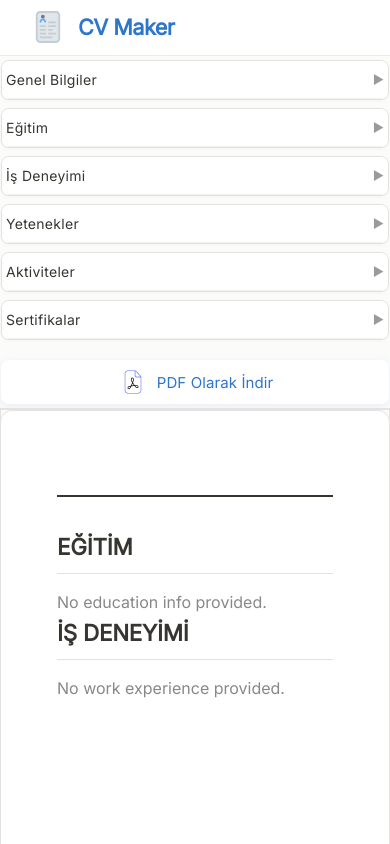
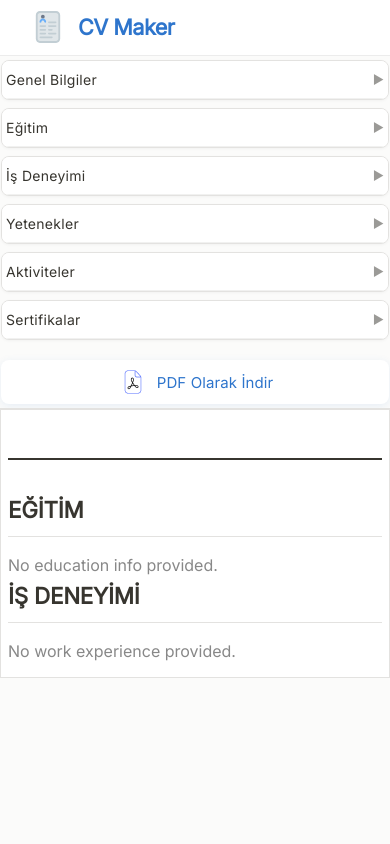
Before and after one commit to 33Yasin/CV-Maker, a React (Vite) app: page / in a window 390 px wide. Shown: the top 844 px of the page. Built offline with nearby package versions, Linux system fonts and the light colour scheme.

Commit message:
fixed mobile design

```diff
--- a/src/App.css
+++ b/src/App.css
@@ -254,6 +254,7 @@ button:active {
     padding: 0;
     justify-content: flex-start;
     align-items: center;
+    overflow-x: hidden;
   }
   .cv-a4-wrapper, .cv-a4-wrapper > div {
     width: 100vw;
@@ -265,6 +266,7 @@ button:active {
     border-radius: 0;
     box-shadow: none;
     transform: scale(1);
+    overflow-x: hidden;
   }
   input, button {
     font-size: 16px;
@@ -288,6 +290,7 @@ button:active {
     border-radius: 0;
     box-shadow: none;
     transform: scale(1);
+    overflow-x: hidden;
   }
   .sidebar {
     padding: 4px 1px;
@@ -306,6 +309,40 @@ button:active {
   input, button {
     width: 100%;
     box-sizing: border-box;
+  }
+
+  /* Mobilde taşma sorunlarını önle */
+  body {
+    overflow-x: hidden;
+  }
+
+  .app-container {
+    overflow-x: hidden;
+  }
+
+  .cv-preview-container {
+    overflow-x: hidden;
+  }
+}
+
+/* Çok küçük ekranlar için ek optimizasyonlar */
+@media (max-width: 320px) {
+  .sidebar {
+    padding: 6px 1px;
+  }
+
+  .section-header {
+    padding: 8px 4px;
+    font-size: 12px;
+  }
+
+  .section-content {
+    padding: 6px 2px;
+  }
+
+  input, button {
+    font-size: 14px;
+    padding: 8px 10px;
   }
 }
 
--- a/src/components/CVPreview.jsx
+++ b/src/components/CVPreview.jsx
@@ -15,18 +15,26 @@ function CVPreview({ userInfo, educationList, experienceList, skills, activities
     // Header (sadece ilk sayfada)
     contentBlocks.push({ type: 'header', jsx: (
         <div className={styles.cvHeader} key="header">
-            <div style={{ display: 'flex', alignItems: 'center', gap: 24 }}>
+            <div style={{ display: 'flex', alignItems: 'center', gap: 24, flexWrap: 'wrap' }}>
                 {userInfo.photo && (
-                    <img src={userInfo.photo} alt="Profil" style={{ width: 80, height: 80, borderRadius: '50%', objectFit: 'cover', border: '2px solid #e3e2e0' }} />
+                    <img src={userInfo.photo} alt="Profil" style={{
+                        width: 80,
+                        height: 80,
+                        borderRadius: '50%',
+                        objectFit: 'cover',
+                        border: '2px solid #e3e2e0',
+                        minWidth: 80,
+                        minHeight: 80
+                    }} />
                 )}
-                <div>
+                <div style={{ flex: 1, minWidth: 0 }}>
                     <div className={styles.cvName}>
                         {userInfo.firstName} {userInfo.lastName}
                     </div>
                     <div className={styles.cvContact}>
                         <div className={styles.cvContactRow}>
                             {userInfo.email && (
-                                <span>
+                                <span style={{ wordBreak: 'break-word', overflowWrap: 'break-word' }}>
                                     {userInfo.email.startsWith('http') ? (
                                         <a href={userInfo.email} target="_blank" rel="noopener noreferrer" className={styles.contactLink}>
                                             {userInfo.email}
@@ -38,18 +46,18 @@ function CVPreview({ userInfo, educationList, experienceList, skills, activities
                                     )}
                                 </span>
                             )}
-                            {userInfo.phone && <span>{userInfo.phone}</span>}
+                            {userInfo.phone && <span style={{ wordBreak: 'break-word' }}>{userInfo.phone}</span>}
                         </div>
                         <div className={styles.cvContactRow}>
                             {userInfo.linkedin && (
-                                <span>
+                                <span style={{ wordBreak: 'break-word', overflowWrap: 'break-word' }}>
                                     <a href={userInfo.linkedin} target="_blank" rel="noopener noreferrer" className={styles.contactLink}>
                                         {userInfo.linkedin}
                                     </a>
                                 </span>
                             )}
                             {userInfo.github && (
-                                <span>
+                                <span style={{ wordBreak: 'break-word', overflowWrap: 'break-word' }}>
                                     <a href={userInfo.github} target="_blank" rel="noopener noreferrer" className={styles.contactLink}>
                                         {userInfo.github}
                                     </a>
@@ -80,11 +88,11 @@ function CVPreview({ userInfo, educationList, experienceList, skills, activities
                 jsx: (
                     <div className={styles.cvEduItem} key={`edu-${idx}`}>
                         <div className={styles.cvEduDetails}>
-                            <div style={{ marginBottom: '4px' }}>
+                            <div style={{ marginBottom: '4px', wordBreak: 'break-word' }}>
                                 <strong>{education.school}</strong>
                                 {education.degreeType && `, ${education.degreeType}`}
                             </div>
-                            <div style={{ color: '#787774', fontSize: '0.95rem' }}>
+                            <div style={{ color: '#787774', fontSize: '0.95rem', wordBreak: 'break-word' }}>
                                 {education.program}
                                 {education.doubleMajor && ` / ${education.doubleMajor}`}
                                 {education.gpa && ` • GPA: ${education.gpa}`}
@@ -107,16 +115,16 @@ function CVPreview({ userInfo, educationList, experienceList, skills, activities
                 jsx: (
                     <div className={styles.cvExpItem} key={`exp-${idx}`}>
                         <div className={styles.cvExpDetails}>
-                            <div style={{ marginBottom: '4px' }}>
+                            <div style={{ marginBottom: '4px', wordBreak: 'break-word' }}>
                                 <strong>{exp.position}</strong>{exp.company && `, ${exp.company}`}
                             </div>
                             {exp.duration && (
-                                <div style={{ color: '#787774', fontSize: '0.95rem', marginBottom: '4px' }}>
+                                <div style={{ color: '#787774', fontSize: '0.95rem', marginBottom: '4px', wordBreak: 'break-word' }}>
                                     {exp.duration}
                                 </div>
                             )}
                             {exp.description && (
-                                <div style={{ color: '#9b9a97', fontSize: '0.9rem', lineHeight: '1.4' }}>
+                                <div style={{ color: '#9b9a97', fontSize: '0.9rem', lineHeight: '1.4', wordBreak: 'break-word' }}>
                                     {exp.description}
                                 </div>
                             )}
--- a/src/styles/CVPreview.module.css
+++ b/src/styles/CVPreview.module.css
@@ -15,6 +15,100 @@
     box-shadow: 0 4px 24px rgba(0, 0, 0, 0.08);
     border: 1px solid #e3e2e0;
     position: relative;
+}
+
+/* Mobil responsive ayarları */
+@media (max-width: 600px) {
+    .cvContainer {
+        max-width: 100vw;
+        width: 100vw;
+        margin: 0;
+        padding: 16px 12px;
+        min-height: auto;
+        border-radius: 0;
+        box-shadow: none;
+        border: none;
+        overflow-x: hidden;
+    }
+
+    .cvName {
+        font-size: 1.8rem;
+        margin-bottom: 6px;
+    }
+
+    .cvContact {
+        font-size: 0.9rem;
+        margin-top: 8px;
+    }
+
+    .cvContactRow {
+        flex-direction: column;
+        gap: 4px;
+        align-items: flex-start;
+    }
+
+    .cvSectionTitle {
+        font-size: 1.2rem;
+        margin-bottom: 12px;
+    }
+
+    .cvEduItem, .cvExpItem {
+        flex-direction: column;
+        align-items: flex-start;
+        gap: 4px;
+    }
+
+    .cvEduYear, .cvExpDuration {
+        min-width: auto;
+        text-align: left;
+        font-size: 0.85rem;
+    }
+}
+
+@media (max-width: 400px) {
+    .cvContainer {
+        padding: 12px 8px;
+    }
+
+    .cvName {
+        font-size: 1.6rem;
+    }
+
+    .cvContact {
+        font-size: 0.85rem;
+    }
+
+    .cvSectionTitle {
+        font-size: 1.1rem;
+    }
+
+    .cvHeader {
+        padding-bottom: 16px;
+        margin-bottom: 24px;
+    }
+}
+
+/* Çok küçük ekranlar için ek optimizasyonlar */
+@media (max-width: 320px) {
+    .cvContainer {
+        padding: 8px 6px;
+    }
+
+    .cvName {
+        font-size: 1.4rem;
+    }
+
+    .cvContact {
+        font-size: 0.8rem;
+    }
+
+    .cvSectionTitle {
+        font-size: 1rem;
+    }
+
+    .cvEduItem, .cvExpItem {
+        margin-bottom: 8px;
+    }
 }
 
 /* Sayfalar alt alta gelsin */
```
